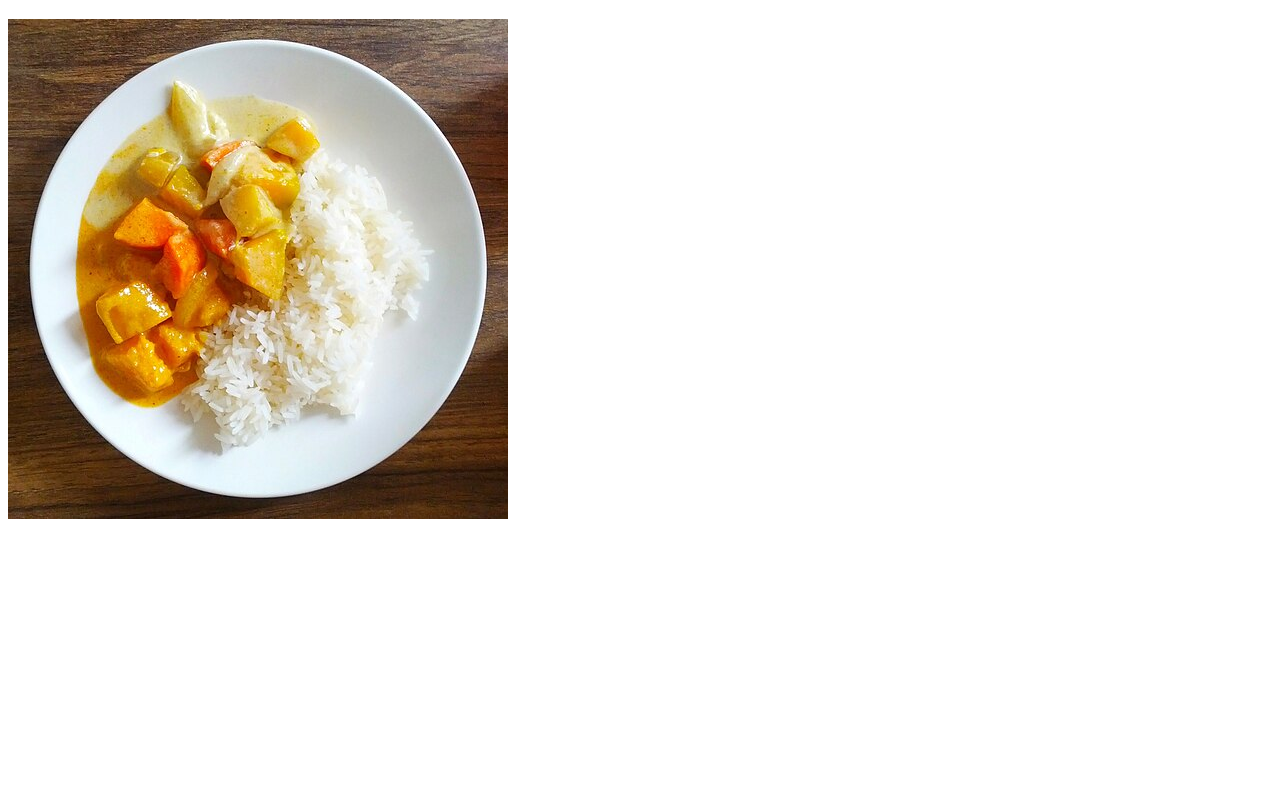
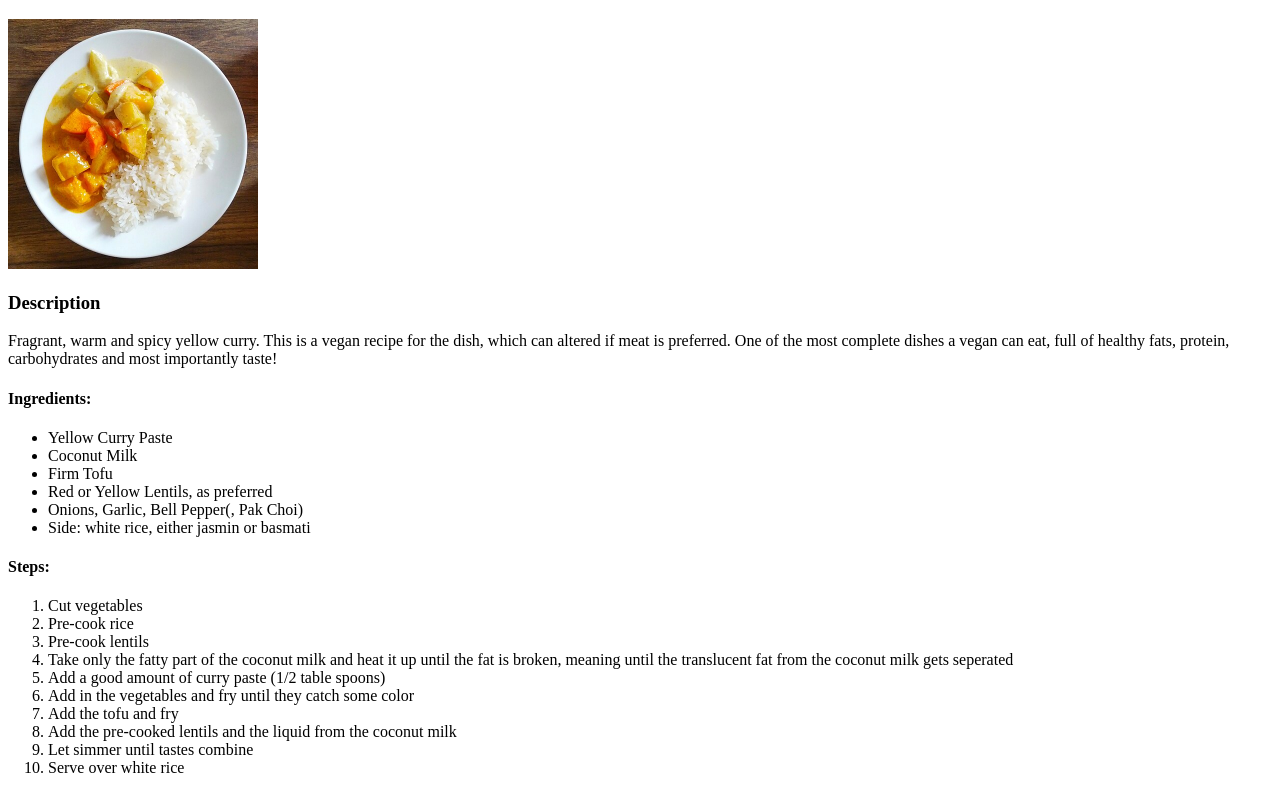
Before and after one commit to AlfiManente/odin-recipes, a plain HTML site: page recipes/curry.html in a window 1280 px wide. Shown: the part 87-880 px from the top of the page. Before the commit the page ends 800 px from the top, so only its background shows below. Drawn offline with Linux system fonts and the light colour scheme.

Commit message:
Add content of curry recipe
Add a description, ingridient list and steps
for preparing the curry into the body of
curry.html

```diff
--- a/recipes/curry.html
+++ b/recipes/curry.html
@@ -9,7 +9,47 @@
         <a href="../index.html">Home</a>
         <h1>Yellow Curry</h1>
 
-        <img src="../imgs/curry.jpg" alt="Yellow curry served with white rice">
+        <img src="../imgs/curry.jpg" alt="Yellow curry served with white rice" width="250">
+
+        <h3>Description</h3>
+
+        <p>
+            Fragrant, warm and spicy yellow curry. This is
+            a vegan recipe for the dish, which can
+            altered if meat is preferred.
+            One of the most complete dishes a vegan can eat,
+            full of healthy fats, protein, carbohydrates and
+            most importantly taste!
+        </p>
+
+        <h4>Ingredients:</h4>
+
+        <ul>
+            <li>Yellow Curry Paste</li>
+            <li>Coconut Milk</li>
+            <li>Firm Tofu</li>
+            <li>Red or Yellow Lentils, as preferred</li>
+            <li>Onions, Garlic, Bell Pepper(, Pak Choi)</li>
+            <li>Side: white rice, either jasmin or basmati</li>
+        </ul>
+
+        <h4>Steps:</h4>
+
+        <ol>
+            <li>Cut vegetables</li>
+            <li>Pre-cook rice</li>
+            <li>Pre-cook lentils</li>
+            <li>Take only the fatty part of the coconut milk
+                and heat it up until the fat is broken,
+                meaning until the translucent fat from the
+                coconut milk gets seperated</li>
+            <li>Add a good amount of curry paste (1/2 table spoons)</li>
+            <li>Add in the vegetables and fry until they catch some color</li>
+            <li>Add the tofu and fry</li>
+            <li>Add the pre-cooked lentils and the liquid from the coconut milk</li>
+            <li>Let simmer until tastes combine</li>
+            <li>Serve over white rice</li>
+        </ol>
     </body>
 
 </html>
```
